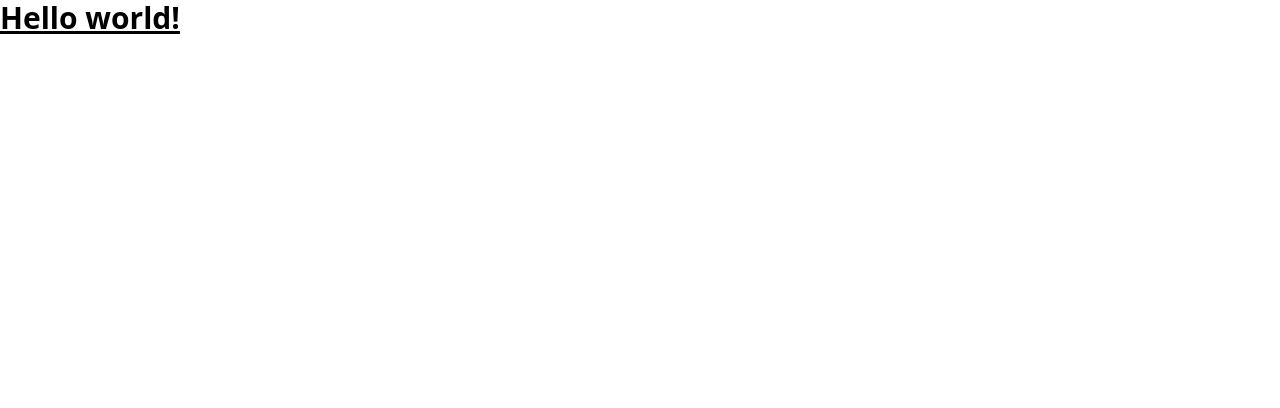
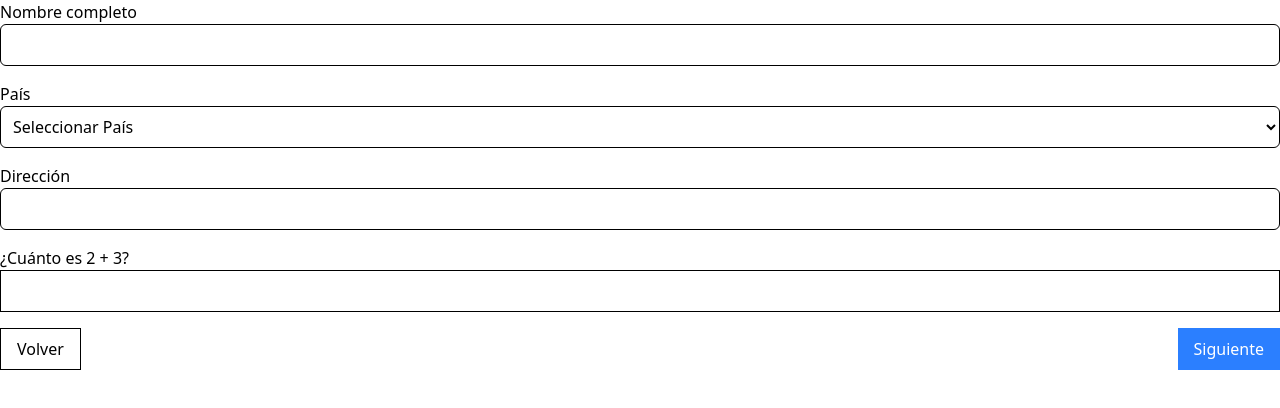
Before and after one commit to dalejandrorincon/checkour-verification-challenge, a React (Vite) app: page / in a window 1280 px wide. Shown: the top 408 px of the page. Built offline with nearby package versions, Linux system fonts and the light colour scheme.

Commit message:
feat(form): add VerificationForm with countries hook and form validation

```diff
--- a/package.json
+++ b/package.json
@@ -14,6 +14,7 @@
     "i18next": "^25.0.1",
     "react": "^19.0.0",
     "react-dom": "^19.0.0",
+    "react-hook-form": "^7.56.1",
     "react-i18next": "^15.5.1",
     "tailwindcss": "^4.1.4"
   },
--- /dev/null
+++ b/src/components/Form/VerificationForm.tsx
@@ -0,0 +1,90 @@
+import { useForm } from "react-hook-form";
+import { useTranslation } from "react-i18next";
+import { VerificationFormData } from "@shared/types/form";
+import { useCountries } from "@hooks/useCountries";
+
+export const VerificationForm = () => {
+  const { t } = useTranslation();
+  const mockCountries = useCountries();
+  const {
+    register,
+    handleSubmit,
+    formState: { errors },
+  } = useForm<VerificationFormData>();
+
+  const onSubmit = (data: VerificationFormData) => {
+    console.log("Form submitted:", data);
+    alert("Form submitted!");
+  };
+
+  return (
+    <form onSubmit={handleSubmit(onSubmit)} className="space-y-4">
+      <div>
+        <label>{t("fullname")}</label>
+        <input
+          {...register("fullname", { required: true })}
+          className="border p-2 w-full rounded-md focus:outline-none focus:ring-2 focus:ring-blue-500"
+        />
+        {errors.fullname && (
+          <span className="text-red-500">{t("required")}</span>
+        )}
+      </div>
+
+      <div>
+        <label>{t("country")}</label>
+        <select
+          aria-label={t("selectCountry")}
+          disabled={mockCountries.length === 0}
+          {...register("country", { required: true })}
+          className="border p-2 w-full rounded-md focus:outline-none focus:ring-2 focus:ring-blue-500"
+        >
+          <option value="" hidden>
+            {mockCountries.length === 0 ? t("loading") : t("selectCountry")}
+          </option>
+          {mockCountries.map(({ name, code }) => (
+            <option key={code} value={code}>
+              {name}
+            </option>
+          ))}
+        </select>
+        {errors.country && (
+          <span className="text-red-500">{t("required")}</span>
+        )}
+      </div>
+
+      <div>
+        <label>{t("address")}</label>
+        <input
+          {...register("address", { required: true })}
+          className="border p-2 w-full rounded-md focus:outline-none focus:ring-2 focus:ring-blue-500"
+        />
+        {errors.address && (
+          <span className="text-red-500">{t("required")}</span>
+        )}
+      </div>
+
+      <div>
+        <label>{t("captchaQuestion")}</label>
+        <input
+          {...register("captcha", {
+            required: true,
+            validate: (value) => value === "5",
+          })}
+          className="border p-2 w-full"
+        />
+        {errors.captcha && (
+          <span className="text-red-500">{t("incorrectCaptcha")}</span>
+        )}
+      </div>
+
+      <div className="flex justify-between">
+        <button type="button" className="border px-4 py-2">
+          {t("back")}
+        </button>
+        <button type="submit" className="bg-blue-500 text-white px-4 py-2">
+          {t("next")}
+        </button>
+      </div>
+    </form>
+  );
+};
--- /dev/null
+++ b/src/hooks/useCountries.ts
@@ -0,0 +1,8 @@
+export const useCountries = () => {
+  return [
+    { name: "Argentina", code: "AR" },
+    { name: "Brasil", code: "BR" },
+    { name: "Colombia", code: "CO" },
+    { name: "Uruguay", code: "UY" },
+  ];
+};
--- a/src/locales/es/translation.ts
+++ b/src/locales/es/translation.ts
@@ -9,6 +9,10 @@ const esTranslation = {
   back: "Volver",
   next: "Siguiente",
   loading: "Cargando...",
+  required: "Requerido",
+  selectCountry: "Seleccionar País",
+  incorrectCaptcha: "Captcha incorrecto",
+  captchaQuestion: "¿Cuánto es 2 + 3?",
 };
 
 export default esTranslation;
--- a/src/locales/pt/translation.ts
+++ b/src/locales/pt/translation.ts
@@ -9,6 +9,10 @@ const ptTranslation = {
   back: "Voltar",
   next: "Próximo",
   loading: "Carregando...",
+  required: "Necessário",
+  selectCountry: "Selecionar país",
+  incorrectCaptcha: "Captcha incorreto",
+  captchaQuestion: "Quanto é 2 + 3?",
 };
 
 export default ptTranslation;
--- a/src/main.tsx
+++ b/src/main.tsx
@@ -1,11 +1,18 @@
 import { StrictMode } from "react";
 import { createRoot } from "react-dom/client";
 import "./styles.css";
+import { VerificationForm } from "./components/Form/VerificationForm";
+import { changeLanguage } from "@utils/i18n";
+import { detectLocaleByDomain } from "@utils/detectLocale";
 
-createRoot(document.getElementById("root")!).render(
-  <StrictMode>
-    <div>
-      <h1 className="text-3xl font-bold underline">Hello world!</h1>
-    </div>
-  </StrictMode>
-);
+const root = createRoot(document.getElementById("root")!);
+
+(async () => {
+  const detectedLocale = detectLocaleByDomain();
+  await changeLanguage(detectedLocale);
+  root.render(
+    <StrictMode>
+      <VerificationForm />
+    </StrictMode>
+  );
+})();
--- /dev/null
+++ b/src/shared/types/form.ts
@@ -0,0 +1,6 @@
+export interface VerificationFormData {
+  fullname: string;
+  country: string;
+  address: string;
+  captcha: string;
+}
--- a/vite.config.ts
+++ b/vite.config.ts
@@ -5,4 +5,12 @@ import tailwindcss from "@tailwindcss/vite";
 // https://vite.dev/config/
 export default defineConfig({
   plugins: [react(), tailwindcss()],
+  resolve: {
+    alias: {
+      "@locales": "/src/locales",
+      "@utils": "/src/utils",
+      "@shared": "/src/shared",
+      "@hooks": "/src/hooks",
+    },
+  },
 });
```
Also changed, not shown: tsconfig.app.json (+7 -0 lines), 1 other file (tests, documents, lock files or other folders).
